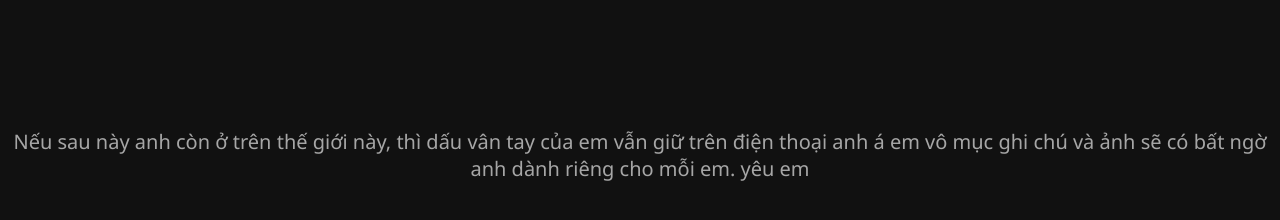
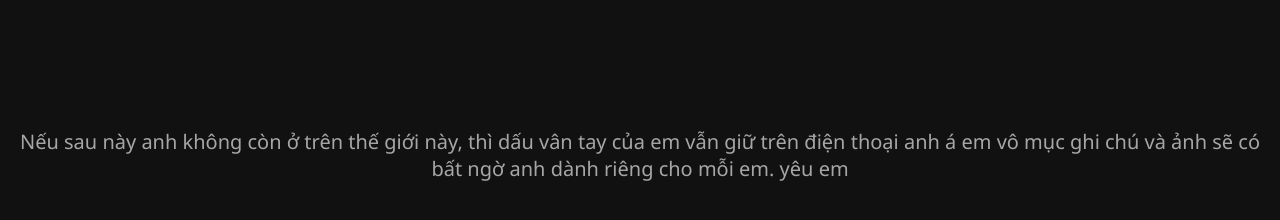
Before and after one commit to ducnguyen11b5-a11y/-c, a plain HTML site: page page2.html in a window 1280 px wide. Drawn offline with Linux system fonts and the light colour scheme.

Commit message:
page2.html

```diff
--- a/page2.html
+++ b/page2.html
@@ -21,7 +21,7 @@
 <body>
 
 <p>
-Nếu sau này anh còn ở trên thế giới này, thì dấu vân tay của em vẫn giữ trên điện thoại anh á em vô mục ghi chú và ảnh sẽ có bất ngờ anh dành riêng cho mỗi em. yêu em
+Nếu sau này anh không còn ở trên thế giới này, thì dấu vân tay của em vẫn giữ trên điện thoại anh á em vô mục ghi chú và ảnh sẽ có bất ngờ anh dành riêng cho mỗi em. yêu em
 </p>
 
 </body>
```
